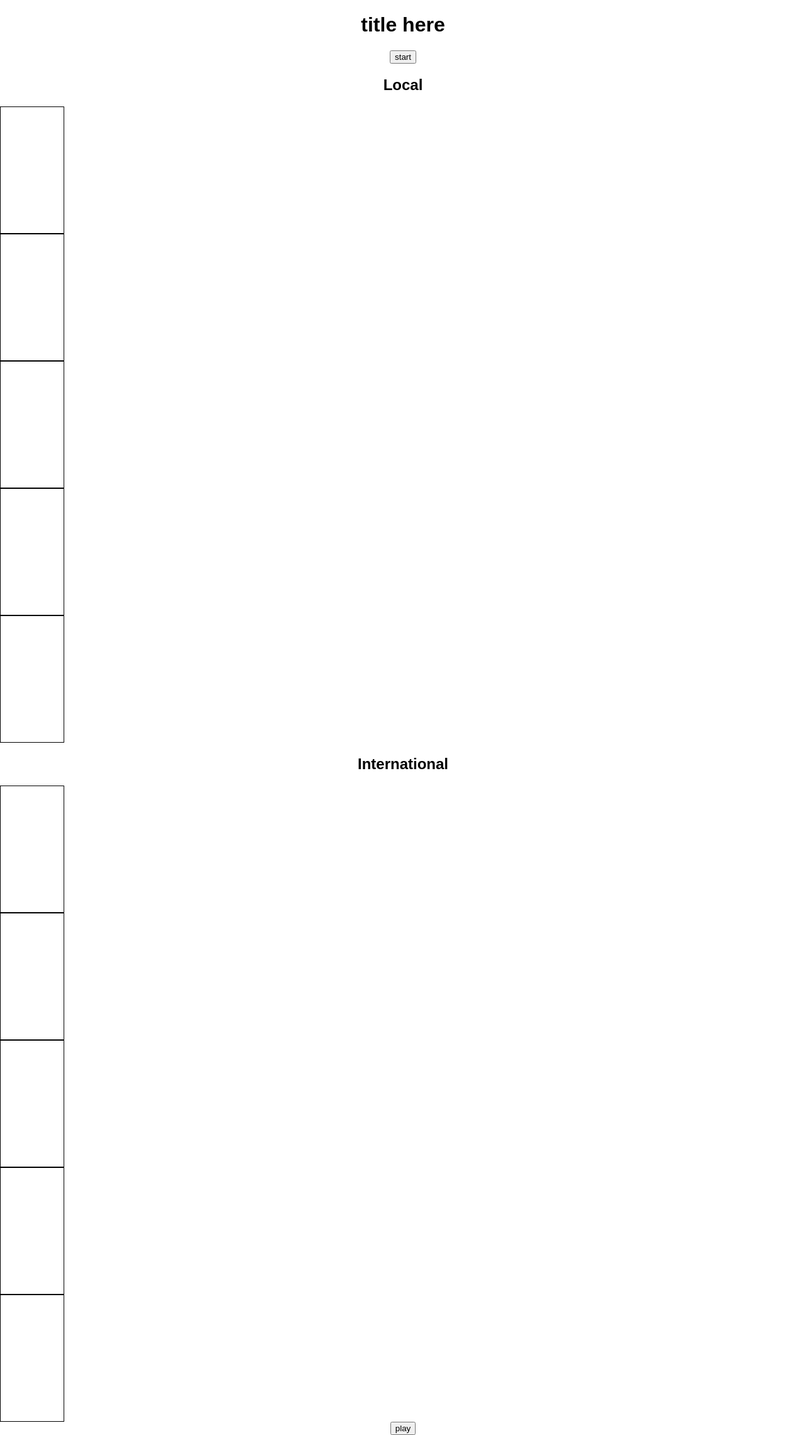
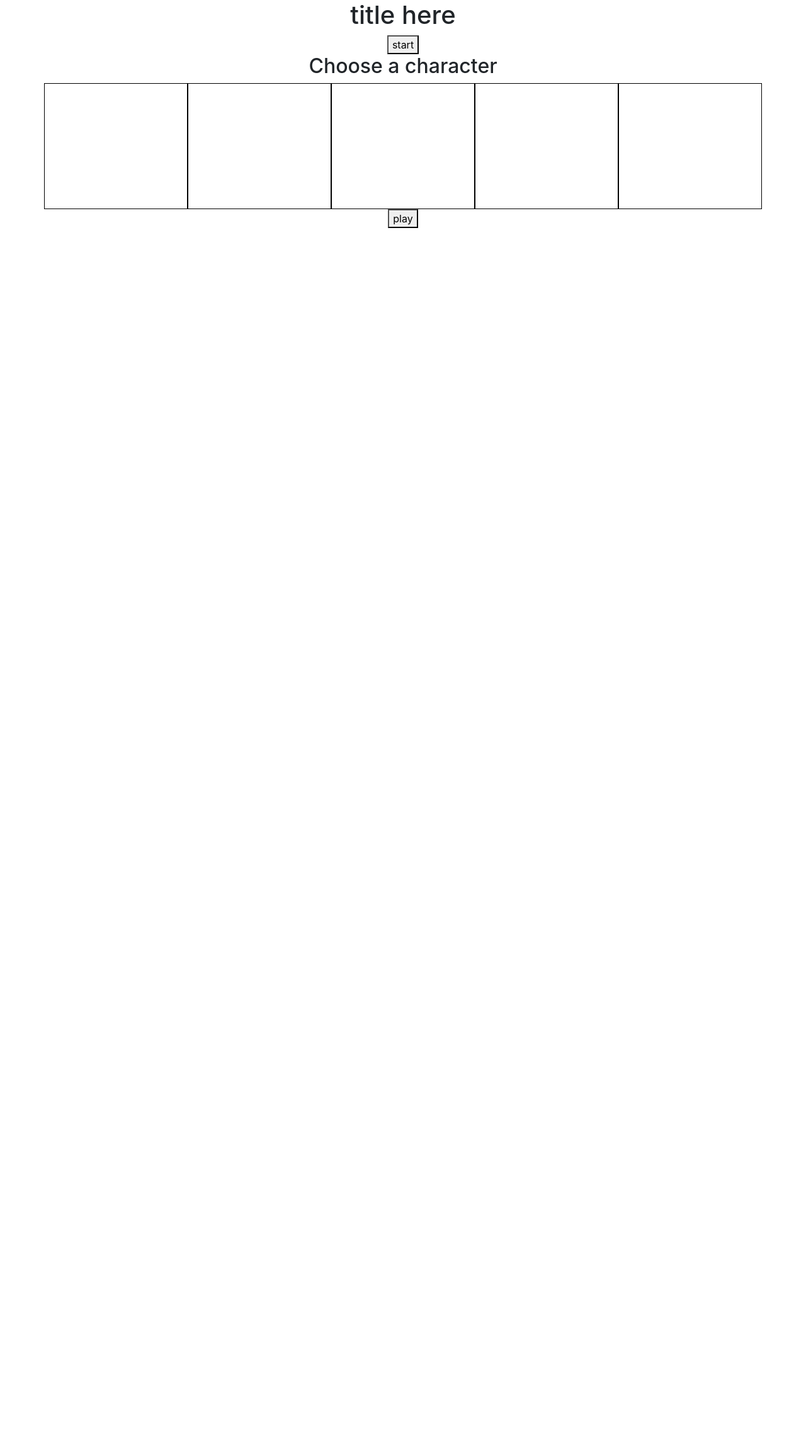
Before and after one commit to azelalynetan/DevelopHER-2019-Team-iKARLy, a CodeIgniter app: page /developher2k19/ in a window 1280 px wide. Shown: the whole page at 63% size. After the commit the page ends 362 px from the top, so only its background shows below. Run offline with CodeIgniter, Linux system fonts and the light colour scheme.

Commit message:
Updated skeleton

```diff
--- a/application/views/landing_page.php
+++ b/application/views/landing_page.php
@@ -6,6 +6,8 @@
 	<title>Team iKARLy</title>
     <script src="https://cdn.jsdelivr.net/npm/vue/dist/vue.js"></script>
     <link rel="stylesheet" type="text/css" href="<?=base_url()?>assets/css/style.css">
+    <link rel="stylesheet" href="https://stackpath.bootstrapcdn.com/bootstrap/4.3.1/css/bootstrap.min.css">
+
 </head>
 
 <body>
@@ -15,27 +17,17 @@
             <button>start</button>
         </div>
         <div id="characters">
-            <section id="international">
-                <h1>Local</h1>
-                <div class="char-row">
-                    <div class="char-box"></div>
-                    <div class="char-box"></div>
-                    <div class="char-box"></div>
-                    <div class="char-box"></div>
-                    <div class="char-box"></div>
+            <div class="container">
+                <h2>Choose a character</h2>
+                <div class="char-row row">
+                    <div class="char-box col-sm-2 col-md"></div>
+                    <div class="char-box col-sm-2 col-md"></div>
+                    <div class="char-box col-sm-2 col-md"></div>
+                    <div class="char-box col-sm-2 col-md"></div>
+                    <div class="char-box col-sm-2 col-md"></div>
                 </div>
-            </section>
-            <section id="local">
-                <h1>International</h1>
-                <div class="char-row">
-                    <div class="char-box"></div>
-                    <div class="char-box"></div>
-                    <div class="char-box"></div>
-                    <div class="char-box"></div>
-                    <div class="char-box"></div>
-                </div>
-            </section>
-            <button>play</button>
+                <button>play</button>
+            </div>
         </div>
         <div id="in-game">
             <section id="board-game">
```
